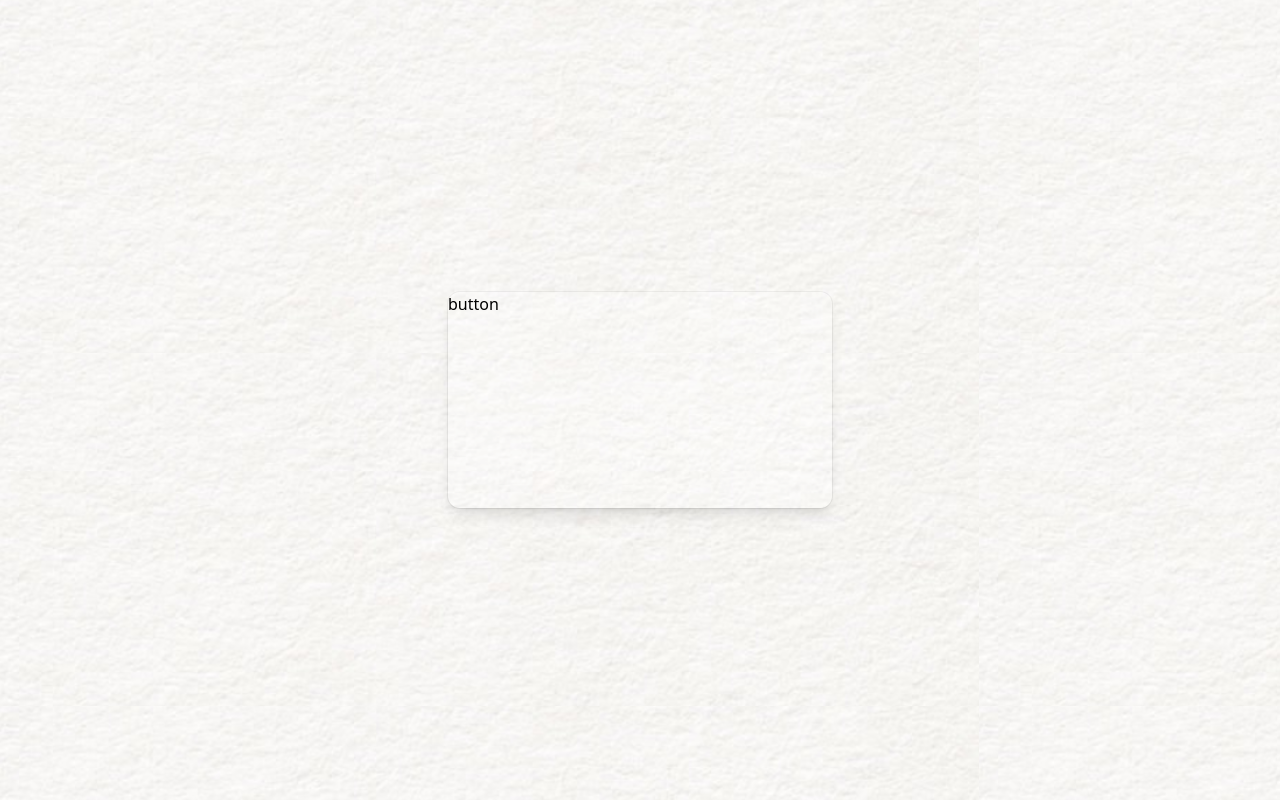
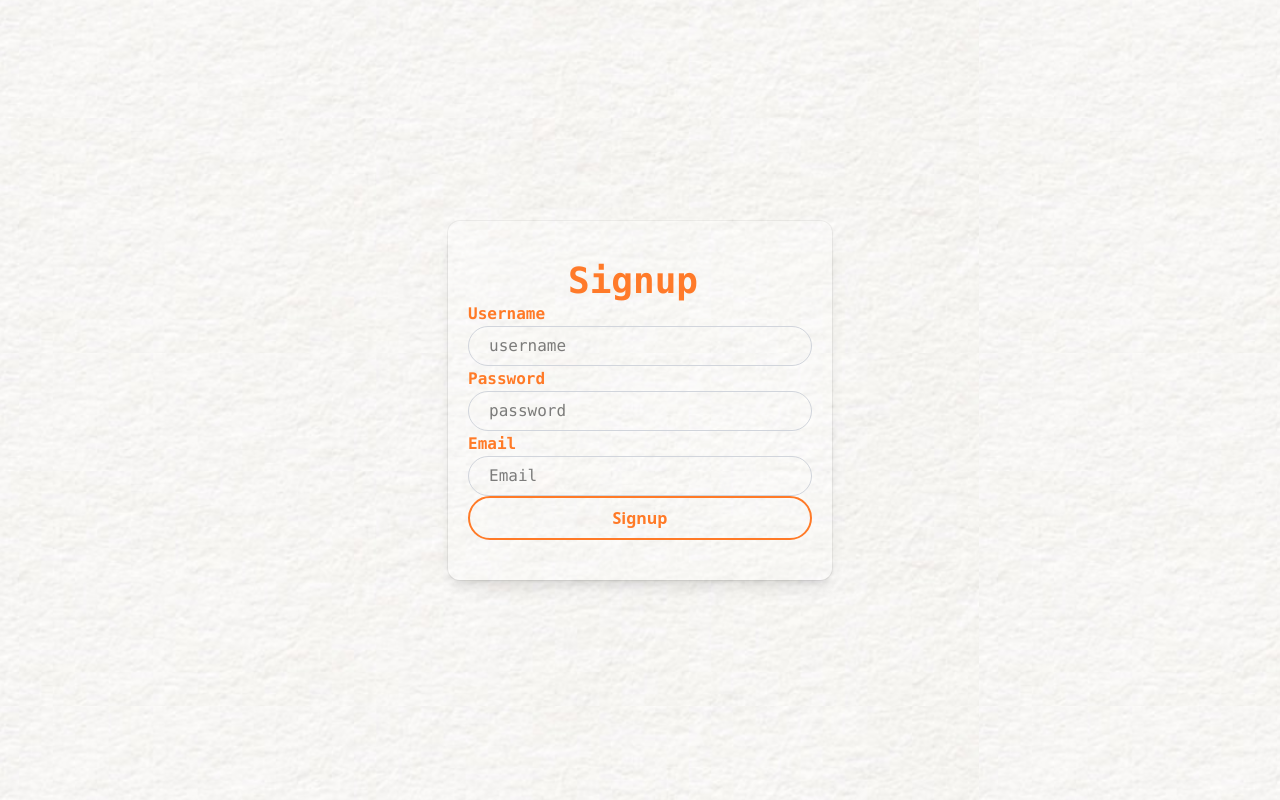
Before and after one commit to ParasharDeb/AI_Chef, a Next.js app in the folder apps/ai_chef/: page /signup in a window 1280 px wide. Built offline with nearby package versions, Linux system fonts and the light colour scheme.

Commit message:
added signin signup page and custon intput and button component

```diff
--- /dev/null
+++ b/apps/ai_chef/app/signin/page.tsx
@@ -0,0 +1,19 @@
+'use client'
+import {Button} from "@repo/ui/button"
+import { Inputbox } from "@repo/ui/input"
+export default function Signup(){
+    return(
+        <div className="bg-paper flex w-screen h-screen justify-center items-center">
+            <div className="isolate aspect-video w-96 h-fit rounded-xl bg-white/20 shadow-lg ring-1 ring-black/5 px-5 py-10">
+                <div className="text-[#ff7a29] font-bold text-4xl font-mono ml-25">Signup</div>
+                <Inputbox Changehandler={(e)=>{console.log(e.target.value)}} type="text" placeholder="password" Title="Password"/>
+                <Inputbox Changehandler={(e)=>{console.log(e.target.value)}} type="text" placeholder="Email" Title="Email"/>
+                <Button children="Signup" clickhandler={()=>alert("hi")}/>
+                {/* SHould have a footer  */}
+                <div>
+
+                </div>
+            </div>
+        </div>
+    )
+}
--- a/apps/ai_chef/app/signup/page.tsx
+++ b/apps/ai_chef/app/signup/page.tsx
@@ -1,9 +1,19 @@
-import button from "@repo/ui"
+'use client'
+import {Button} from "@repo/ui/button"
+import { Inputbox } from "@repo/ui/input"
 export default function Signup(){
     return(
         <div className="bg-paper flex w-screen h-screen justify-center items-center">
-            <div className="isolate aspect-video w-96 rounded-xl bg-white/20 shadow-lg ring-1 ring-black/5">
-                    button
+            <div className="isolate aspect-video w-96 h-fit rounded-xl bg-white/20 shadow-lg ring-1 ring-black/5 px-5 py-10">
+                <div className="text-[#ff7a29] font-bold text-4xl font-mono ml-25">Signup</div>
+                <Inputbox Changehandler={(e)=>{console.log(e.target.value)}} type="text" placeholder="username" Title="Username"/>
+                <Inputbox Changehandler={(e)=>{console.log(e.target.value)}} type="text" placeholder="password" Title="Password"/>
+                <Inputbox Changehandler={(e)=>{console.log(e.target.value)}} type="text" placeholder="Email" Title="Email"/>
+                <Button children="Signup" clickhandler={()=>alert("hi")}/>
+                {/* SHould have a footer  */}
+                <div>
+
+                </div>
             </div>
         </div>
     )
--- a/apps/ai_chef/package.json
+++ b/apps/ai_chef/package.json
@@ -19,7 +19,6 @@
   },
   "devDependencies": {
     "@tailwindcss/postcss": "^4",
-
     "@types/node": "^20",
     "@types/react": "^19",
     "@types/react-dom": "^19",
--- a/packages/ui/package.json
+++ b/packages/ui/package.json
@@ -1,6 +1,6 @@
 {
   "name": "@repo/ui",
-  "version": "0.0.0",
+  "version": "0.0.1",
   "private": true,
   "exports": {
     "./*": "./src/*.tsx"
--- a/packages/ui/src/button.tsx
+++ b/packages/ui/src/button.tsx
@@ -4,15 +4,14 @@ import { ReactNode } from "react";
 
 interface ButtonProps {
   children: ReactNode;
-  className?: string;
-  appName: string;
+  clickhandler:()=>void
 }
 
-export const Button = ({ children, className, appName }: ButtonProps) => {
+export const Button = ({ children,clickhandler}: ButtonProps) => {
   return (
     <button
-      className="ml-3 px-6 py-2 border-2 border-[#ff7a27] text-[#ff7a27] rounded-full font-semibold hover:bg-[#ff7a27] hover:text-white transition cursor-pointer w-50"
-      onClick={() => alert(`Hello from your ${appName} app!`)}
+      className="px-5 py-2 border-2 border-[#ff7a27] text-[#ff7a27] rounded-full font-semibold hover:bg-[#ff7a27] hover:text-white transition cursor-pointer w-full mt-7"
+      onClick={clickhandler}
 
     >
       {children}
--- a/packages/ui/src/input.tsx
+++ b/packages/ui/src/input.tsx
@@ -0,0 +1,21 @@
+interface InputProps {
+  type: string;
+  Changehandler: (e: React.ChangeEvent<HTMLInputElement>) => void;
+  placeholder: string;
+  Title: string;
+
+}
+
+export function Inputbox({ type, Changehandler, placeholder, Title }: InputProps) {
+  return (
+    <div className="mt-5">
+      <label className="block mb-1 font-mono font-semibold text-[#ff7a27] pl-3">{Title}</label>
+      <input
+        placeholder={placeholder}
+        type={type}
+        onChange={Changehandler}
+        className="w-full px-5 font-mono py-2 h-10 rounded-3xl border border-gray-300 focus:border-[#ff7a27] focus:outline-none"/>
+
+    </div>
+  );
+}
```
Also changed, not shown: 1 other file (tests, documents, lock files or other folders).
